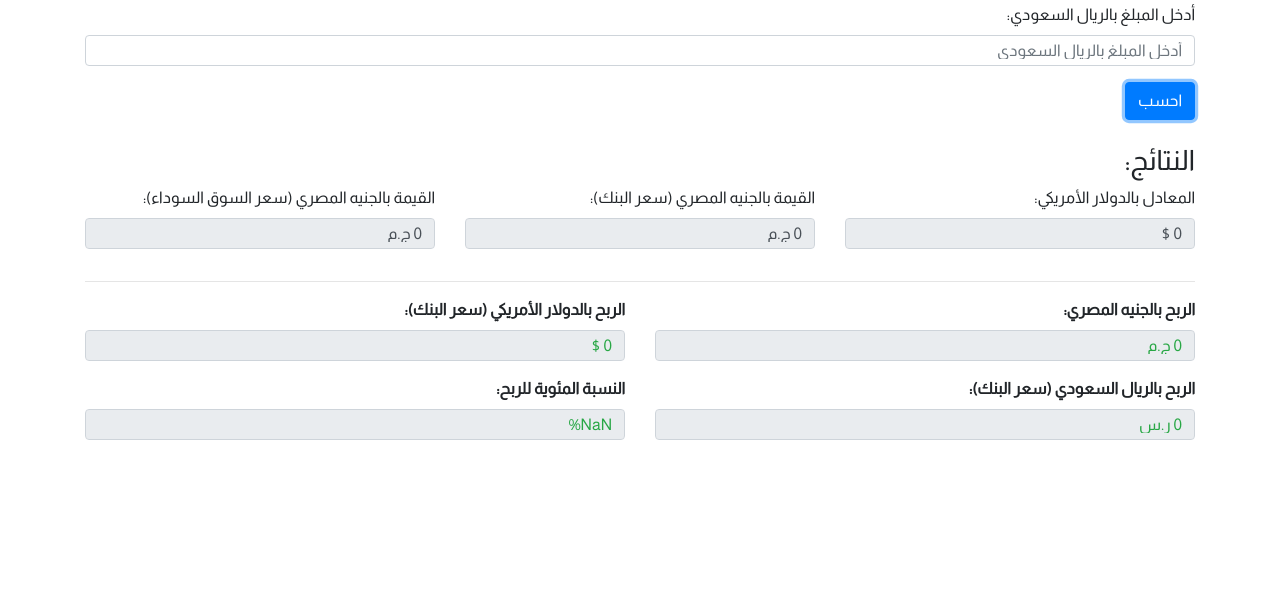
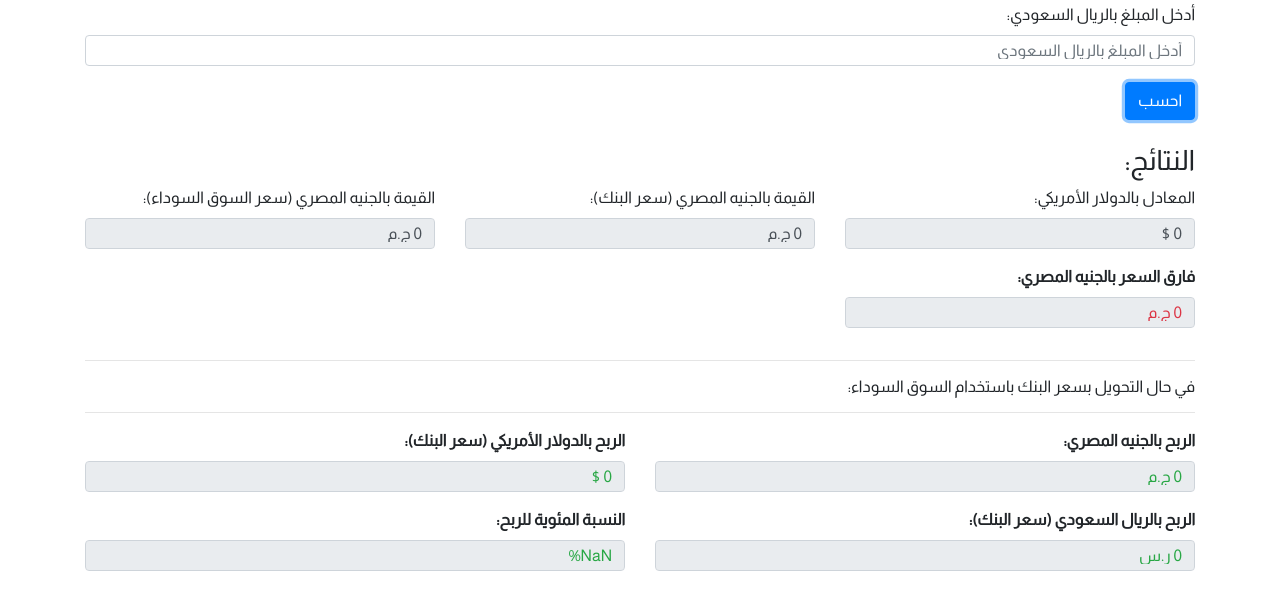
Before and after one commit to khaled-wsa/calc, a plain HTML site: page index.html in a window 1280 px wide. Both pictures are taken after a click on the button "احسب". Shown: the part 107-716 px from the top of the page. Drawn offline with nearby package versions, Linux system fonts and the light colour scheme.

Commit message:
Update index.html

```diff
--- a/index.html
+++ b/index.html
@@ -6,7 +6,8 @@
     <link rel="stylesheet" href="https://stackpath.bootstrapcdn.com/bootstrap/4.3.1/css/bootstrap.min.css">
     <!-- Google Font -->
     <link href="https://fonts.googleapis.com/css2?family=Almarai&display=swap" rel="stylesheet">
-        <meta name="viewport" content="width=device-width, initial-scale=1.0">
+    <meta name="viewport" content="width=device-width, initial-scale=1.0">
+
     <style>
         body {
             font-family: 'Almarai', sans-serif;
@@ -52,10 +53,18 @@
                         <input type="text" class="form-control" id="bmEgp" readonly>
                     </div>
                 </div>
+                    <div class="col-md-4">
+                        <div class="form-group">
+                            <label><b>فارق السعر بالجنيه المصري:</b></label>
+                            <input type="text" class="form-control text-danger" id="priceDifferenceEgp" readonly>
+                        </div>
+                    </div>
+
             </div>
 
             <hr>
-
+            <h6>في حال التحويل بسعر البنك باستخدام السوق السوداء:</h6>
+<hr>
             <div class="row">
                 <div class="col-md-6">
                     <div class="form-group">
@@ -88,7 +97,8 @@
 
             let sarAmount = document.getElementById('amountSAR').value;
             let egpAmountBank = sarAmount * sarToEgpBankRate; // EGP you get for your SAR at bank rate
-            let egpAmountBM = sarAmount * sarToEgpBlackMarketRate; // EGP you get for your SAR at bank rate
+            let egpAmountBM = sarAmount * sarToEgpBlackMarketRate; // EGP you get for your SAR at black market rate
+            let priceDifferenceEgp = egpAmountBM - egpAmountBank; // Difference in EGP between black market and bank rate
             let sarAmountNeededBlackMarket = egpAmountBank / sarToEgpBlackMarketRate; // SAR you would need to get the same EGP at black market rate
             let profitSar = sarAmount - sarAmountNeededBlackMarket; // The saved SAR is your profit
             let profitUsd = profitSar * sarToUsdRate; // Convert profit to USD
@@ -104,6 +114,7 @@
             document.getElementById('profitSar').value = numberWithCommas(profitSar.toFixed(2).replace(/\.00/g, '')) + ' ر.س';
             document.getElementById('profitUsd').value = numberWithCommas(profitUsd.toFixed(2).replace(/\.00/g, '')) + ' $';
             document.getElementById('percentageProfit').value = numberWithCommas(percentageProfit.toFixed(2).replace(/\.00/g, '')) + '%';
+            document.getElementById('priceDifferenceEgp').value = numberWithCommas(priceDifferenceEgp.toFixed(2).replace(/\.00/g, '')) + ' ج.م';
         }
     </script>
 
```
